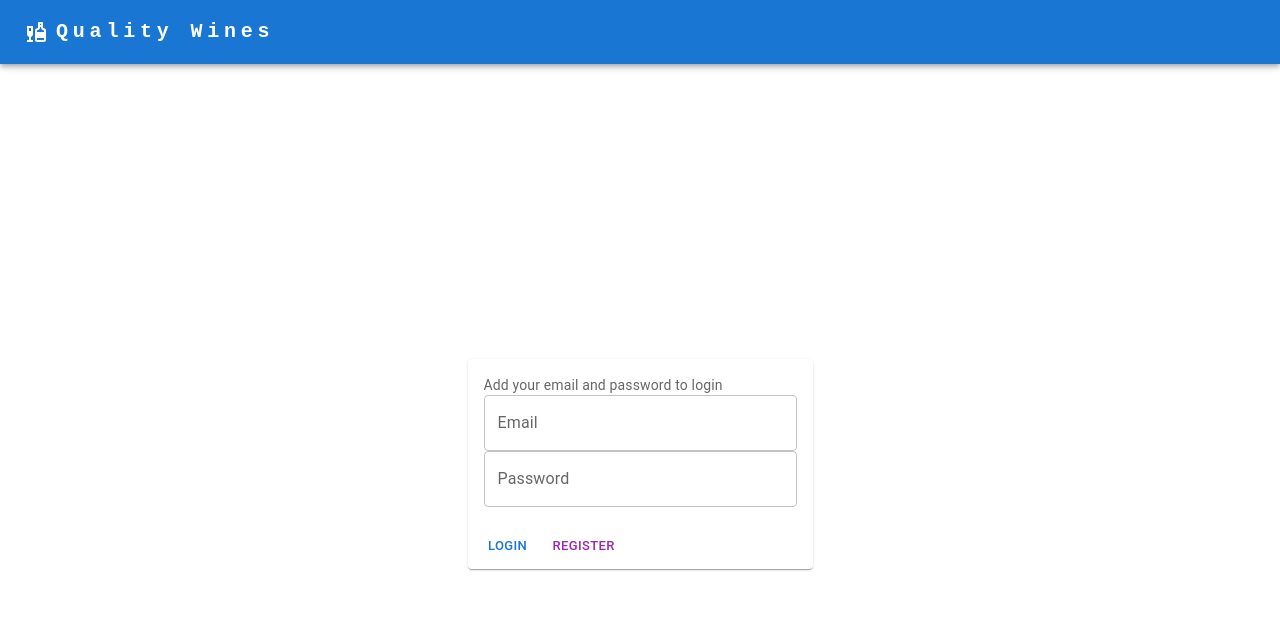
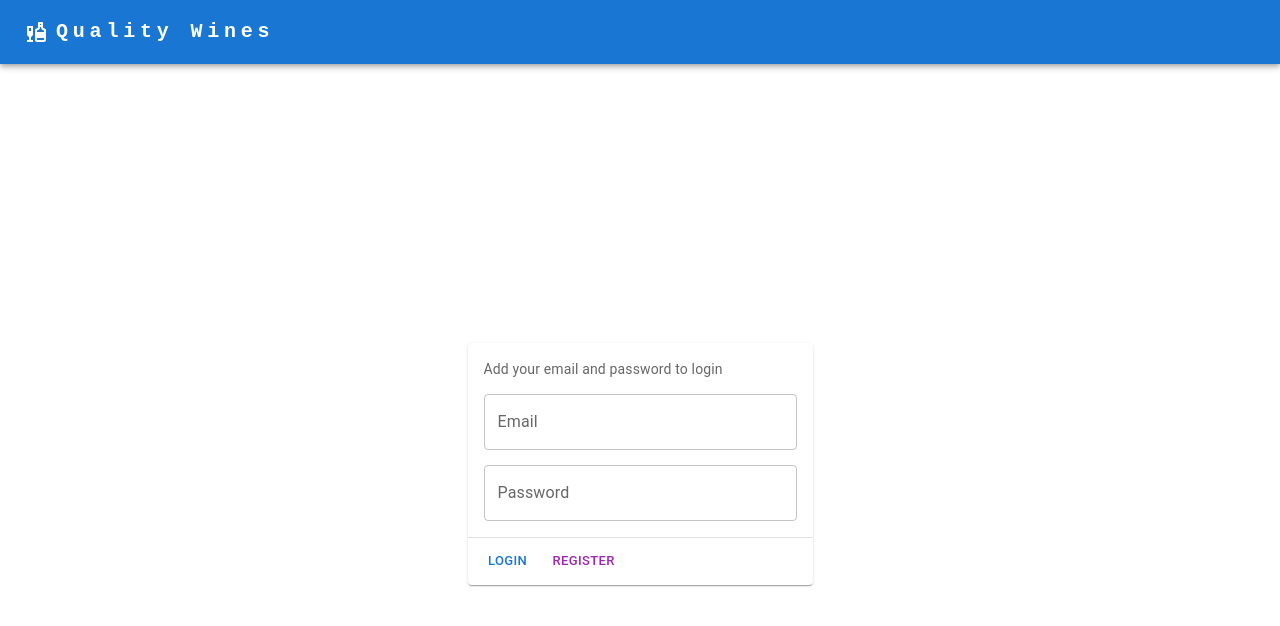
Before and after one commit to pixrael/quality-wines, a React (Create React App) app in the folder client/quality-wines-web/: page /login in a window 1280 px wide. Shown: the top 626 px of the page. Built offline with nearby package versions, Linux system fonts and the light colour scheme.

Commit message:
add login request

```diff
--- a/client/quality-wines-web/src/components/login-card/LoginCard.tsx
+++ b/client/quality-wines-web/src/components/login-card/LoginCard.tsx
@@ -1,29 +1,90 @@
-import { Card, CardActionArea, CardMedia, CardContent, Typography, CardActions, Button, TextField, Box } from "@mui/material";
+import { Card, CardContent, Typography, CardActions, Button, Box, Divider, LinearProgress } from "@mui/material";
 import { useNavigate } from "react-router-dom";
+import TextfieldQWW from "../textfield-qww/TextfieldQWW";
+import { useForm } from "react-hook-form";
+import { useEffect, useState } from "react";
+import { useLoginUserMutation } from "../../store/api/auth-api";
+import store from "../../store/store";
+import { showSnackbar } from "../../store/slices/overlay-slice";
+import { Severity } from "../feedback-overlays-qww/snackbar-qww/SnackbarQWW";
 
 function LoginCard() {
     const navigate = useNavigate();
 
+    const useFormObj = useForm({ mode: 'onChange', defaultValues: { email: '', password: '' } });
+
+    const [showLoading, setShowLoading] = useState(false);
+
+    const onSubmit = (data: { email: string; password: string; }) => {
+        loginUser(data);
+    }
+
+    const [loginUser, response] = useLoginUserMutation();
+
+    useEffect(() => {
+
+        if (response.endpointName === 'loginUser') {
+            setShowLoading(response.isLoading);
+
+            if (response.isSuccess) {
+                store.dispatch(showSnackbar({ message: `User ${response.data.username} logged successfully`, severity: Severity.SUCCESS }));
+                //navigate to /
+            } else if (response.isError && 'status' in response.error) {
+                const errMsg = 'error' in response.error ? response.error.error : response.error.data
+                store.dispatch(showSnackbar({ message: `Error: "${errMsg}"`, severity: Severity.ERROR }));
+            }
+        }
+
+
+    }, [response]);
+
     return (
         <Card sx={{ maxWidth: 345 }}>
+            <form onSubmit={useFormObj.handleSubmit(onSubmit)}>
                 <CardContent>
                     <Typography variant="body2" color="text.secondary">
                         Add your email and password to login
                     </Typography>
                     <Box >
-                    <TextField id="filled-basic" fullWidth label="Email" variant="outlined" />
-                    <TextField id="filled-basic" fullWidth label="Password" variant="outlined" type="password" />
+                        <TextfieldQWW
+                            registerObj={{
+                                name: "email",
+                                registerOptions: {
+                                    required: true,
+                                    pattern: {
+                                        value: /^[A-Z0-9._%+-]+@[A-Z0-9.-]+\.[A-Z]{2,}$/i,
+                                        message: "invalid email address"
+                                    }
+                                }
+                            }}
+                            useFormObj={useFormObj}
+                        />
+
+                        <TextfieldQWW
+                            registerObj={{
+                                name: "password",
+                                registerOptions: {
+                                    required: true
+                                }
+                            }}
+                            textfieldParams={{
+                                type: 'password'
+                            }}
+                            useFormObj={useFormObj}
+                        />
                     </Box>
                 </CardContent>
-
+                <Divider />
+                {showLoading && <LinearProgress />}
                 <CardActions>
-                <Button size="small" color="primary" >
+                    <Button size="small" color="primary" type="submit">
                         Login
                     </Button>
                     <Button size="small" color="secondary" onClick={() => navigate('/register')}>
                         Register
                     </Button>
                 </CardActions>
+            </form>
         </Card>
     );
 }
--- a/client/quality-wines-web/src/store/api/auth-api.ts
+++ b/client/quality-wines-web/src/store/api/auth-api.ts
@@ -11,8 +11,15 @@ export const authApi = createApi({
                 method: 'POST',
                 body
             })
-        })
+        }),
+        loginUser: builder.mutation<any, { email: string, password: string }>({
+            query: (body) => ({
+                url: `/auth/login`,
+                method: 'POST',
+                body
+            })
+        }),
     })
 })
 
-export const { useRegisterUserMutation } = authApi;
+export const { useRegisterUserMutation, useLoginUserMutation } = authApi;
```
Lines whose indentation alone changed are shown as unchanged.
